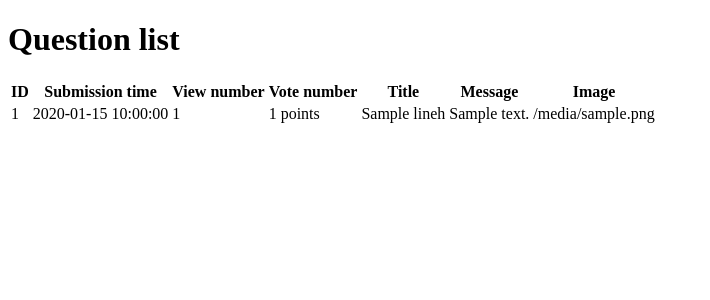
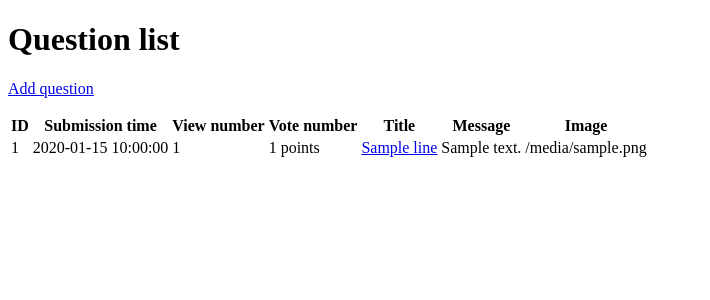
Before and after one commit to CodecoolGlobal/ask-mate-3-python-sasbalazs, a Flask app: template templates/list.html in a window 1280 px wide. Shown: the top 300 px of the page, without its empty margins (0-710 px from the left). Run offline with Flask 2, Linux system fonts and the light colour scheme; the template is opened without the code that fills it: most values are stand-ins (such as "Sample title", 1, 10 or a date in 2020).

Commit message:
add more templates

```diff
--- a/server.py
+++ b/server.py
@@ -4,9 +4,15 @@ import connection
 app = Flask(__name__)
 
 
+
+
+@app.route("/question/<question_id>")
+def question(question_id):
+    return render_template('question.html')
+
 @app.route("/list")
 @app.route("/")
-def list():
+def list_page():
     questions = connection.import_data("sample_data/question.csv")
     answers = connection.import_data("sample_data/answer.csv")
     return render_template('list.html', questions=questions, answers=answers)
--- a/templates/list.html
+++ b/templates/list.html
@@ -6,6 +6,9 @@
 </head>
 <body>
     <h1>Question list</h1>
+        <p>
+        <a href="/add-question">Add question</a>
+    </p>
     <p>
         <table>
             <tr>
@@ -23,7 +26,7 @@
                     <td>{{ line['submission_time'] }}</td>
                     <td>{{ line['view_number'] }}</td>
                     <td>{{ line['vote_number'] }} points</td>
-                    <td>{{ line['title'] }}h</td>
+                    <td>  <a href= 'questions/{{line['id'] }}'</a> {{line['title']}}</td>
                     <td>{{ line['message'] }}</td>
                     <td>{{ line['image'] }}</td>
                  </tr>
```
Also changed, not shown: templates/add-question.html (added, +10 -0 lines), templates/question.html (added, +11 -0 lines).
